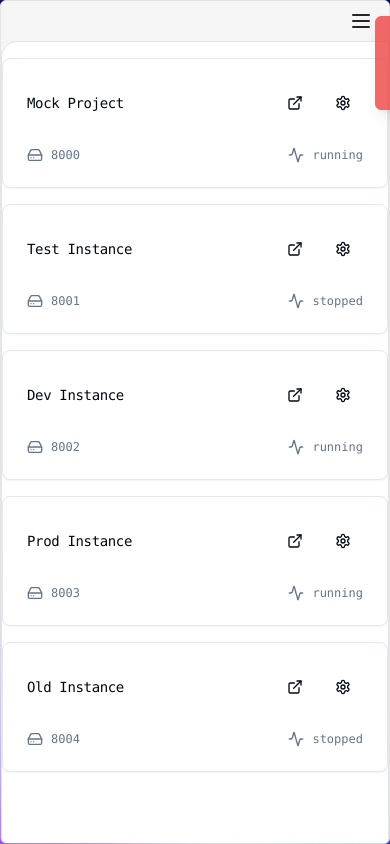
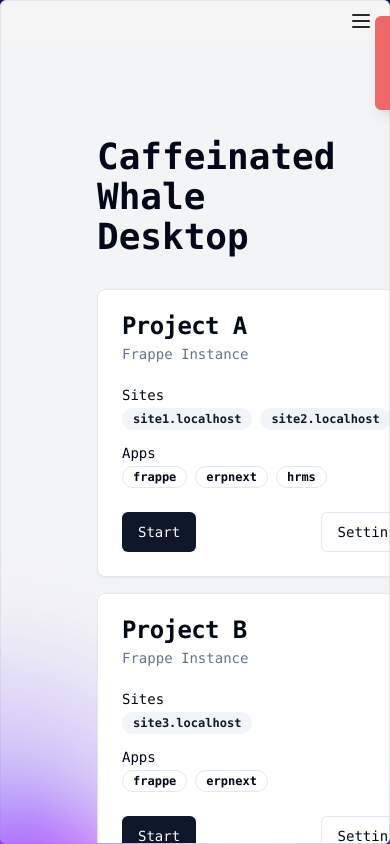
Before and after one commit to karotkriss/Caffeinated-Whale-Desktop, a Next.js app: page / in a window 390 px wide. Built offline with nearby package versions, Linux system fonts and the light colour scheme.

Commit message:
add: updated cards and implemented sheets for instance settings

```diff
--- a/src/app/page.tsx
+++ b/src/app/page.tsx
@@ -1,95 +1,50 @@
-'use client'
+"use client"
 
 import { useState, useEffect } from 'react'
-import { Button } from '@/components/ui/button'
-import { Card, CardHeader, CardTitle, CardContent } from '@/components/ui/card'
-import { Settings, ExternalLink, HardDrive, Activity } from 'lucide-react'
-import { InstanceSettingsPopup } from '@/components/InstanceSettingsPopup'
-
+import { InstanceCard } from '@/components/InstanceCard'
 
 interface FrappeInstance {
   projectName: string
-  ports: string[]
-  status: string
+  sites: string[]
+  apps: string[]
 }
 
 export default function Home() {
   const [instances, setInstances] = useState<FrappeInstance[]>([])
-  const [selectedInstance, setSelectedInstance] = useState<FrappeInstance | null>(null)
 
   useEffect(() => {
-    loadInstances()
+    // In a real application, you would fetch this data from your backend
+    const mockInstances: FrappeInstance[] = [
+      {
+        projectName: "Project A",
+        sites: ["site1.localhost", "site2.localhost"],
+        apps: ["frappe", "erpnext", "hrms"]
+      },
+      {
+        projectName: "Project B",
+        sites: ["site3.localhost"],
+        apps: ["frappe", "erpnext"]
+      }
+    ]
+    setInstances(mockInstances)
   }, [])
 
-  const loadInstances = async () => {
-    if (typeof window !== 'undefined' && window.electronAPI) {
-      const loadedInstances = await window.electronAPI.listFrappeInstances()
-      setInstances(loadedInstances)
-    } else {
-      console.log('Electron API not available')
-      // You can set some mock data here for development in the browser
-      setInstances([
-        { projectName: 'Mock Project', ports: ['8000'], status: 'running' },
-        { projectName: 'Test Instance', ports: ['8001'], status: 'stopped' },
-        { projectName: 'Dev Instance', ports: ['8002'], status: 'running' },
-        { projectName: 'Prod Instance', ports: ['8003'], status: 'running' },
-        { projectName: 'Old Instance', ports: ['8004'], status: 'stopped' }
-      ])
-    }
-  }
+  return (
+    <main className="flex min-h-screen flex-col justify-between p-24">
+      <div className="z-10 w-full max-w-5xl justify-between font-mono text-sm">
+        <h1 className="text-4xl font-bold mb-8">Caffeinated Whale Desktop</h1>
 
-  const handleOpenSettings = (instance: FrappeInstance) => {
-    setSelectedInstance(instance)
-  }
-
-  const handleCloseSettings = () => {
-    setSelectedInstance(null)
-  }
-
-  return (
-    <div className="flex min-h-screen flex-col items-center justify-between flex-1">
-      <div className="z-10 font-mono text-sm md:p-10 rounded-tl-2xl border border-neutral-200 dark:border-neutral-700 bg-white dark:bg-neutral-900 flex flex-col gap-2 flex-1 w-full overflow-y-auto">
-        <div className="mt-4 grid grid-cols-1 md:grid-cols-2 lg:grid-cols-3 gap-4">
-          {instances.map((instance: FrappeInstance, index: number) => (
-            <Card key={index} className="relative">
-              <CardHeader className="flex flex-row items-center justify-between space-y-0 pb-2">
-                <CardTitle className="text-sm font-medium pr-4">
-                  {instance.projectName}
-                </CardTitle>
-                <div className="flex space-x-2">
-                  <Button variant="ghost" size="icon" asChild>
-                    <a href={`http://localhost:${instance.ports[0]}`} target="_blank" rel="noopener noreferrer">
-                      <ExternalLink className="h-4 w-4" />
-                    </a>
-                  </Button>
-                  <Button variant="ghost" size="icon" onClick={() => handleOpenSettings(instance)}>
-                    <Settings className="h-4 w-4" />
-                  </Button>
-                </div>
-              </CardHeader>
-              <CardContent>
-                <div className="flex justify-between items-center mt-4">
-                  <div className="flex items-center space-x-2">
-                    <HardDrive className="h-4 w-4 text-muted-foreground" />
-                    <span className="text-xs text-muted-foreground">{instance.ports[0]}</span>
-                  </div>
-                  <div className="flex items-center space-x-2">
-                    <Activity className="h-4 w-4 text-muted-foreground" />
-                    <span className="text-xs text-muted-foreground">{instance.status}</span>
-                  </div>
-                </div>
-              </CardContent>
-            </Card>
+        <div className="grid grid-cols-1 md:grid-cols-2 lg:grid-cols-3 gap-4">
+          {instances.map((instance, index) => (
+            <InstanceCard
+              key={index}
+              projectName={instance.projectName}
+              sites={instance.sites}
+              apps={instance.apps}
+            />
           ))}
         </div>
       </div>
-      {selectedInstance && (
-        <InstanceSettingsPopup
-          instance={selectedInstance}
-          onClose={handleCloseSettings}
-          onReload={loadInstances}
-        />
-      )}
-    </div>
+    </main>
   )
 }
--- /dev/null
+++ b/src/components/InstanceCard.tsx
@@ -0,0 +1,87 @@
+import React, { useState } from 'react'
+import { Card, CardContent, CardDescription, CardFooter, CardHeader, CardTitle } from "@/components/ui/card"
+import { Button } from "@/components/ui/button"
+import { Badge } from "@/components/ui/badge"
+import { Sheet, SheetContent, SheetDescription, SheetFooter, SheetHeader, SheetTitle, SheetTrigger } from "@/components/ui/sheet"
+import { Input } from "@/components/ui/input"
+import { Label } from "@/components/ui/label"
+
+interface InstanceCardProps {
+    projectName: string
+    sites: string[]
+    apps: string[]
+}
+
+export function InstanceCard({ projectName, sites, apps }: InstanceCardProps) {
+    const [isRunning, setIsRunning] = useState(false)
+    const [openSheet, setOpenSheet] = useState(false)
+
+    const toggleInstance = () => {
+        setIsRunning(!isRunning)
+        // Here you would typically call an API to start/stop the instance
+    }
+
+    return (
+        <Card className="w-[350px]">
+            <CardHeader>
+                <CardTitle>{projectName}</CardTitle>
+                <CardDescription>Frappe Instance</CardDescription>
+            </CardHeader>
+            <CardContent>
+                <div className="grid w-full items-center gap-4">
+                    <div className="flex flex-col space-y-1.5">
+                        <Label htmlFor="sites">Sites</Label>
+                        <div className="flex flex-wrap gap-2">
+                            {sites.map((site, index) => (
+                                <Badge key={index} variant="secondary">{site}</Badge>
+                            ))}
+                        </div>
+                    </div>
+                    <div className="flex flex-col space-y-1.5">
+                        <Label htmlFor="apps">Apps</Label>
+                        <div className="flex flex-wrap gap-2">
+                            {apps.map((app, index) => (
+                                <Badge key={index} variant="outline">{app}</Badge>
+                            ))}
+                        </div>
+                    </div>
+                </div>
+            </CardContent>
+            <CardFooter className="flex justify-between">
+                <Button variant={isRunning ? "destructive" : "default"} onClick={toggleInstance}>
+                    {isRunning ? "Stop" : "Start"}
+                </Button>
+                <Sheet open={openSheet} onOpenChange={setOpenSheet}>
+                    <SheetTrigger asChild>
+                        <Button variant="outline">Settings</Button>
+                    </SheetTrigger>
+                    <SheetContent>
+                        <SheetHeader>
+                            <SheetTitle>{projectName} Settings</SheetTitle>
+                            <SheetDescription>
+                                Configure the settings for this Frappe instance.
+                            </SheetDescription>
+                        </SheetHeader>
+                        <div className="grid gap-4 py-4">
+                            <div className="grid grid-cols-4 items-center gap-4">
+                                <Label htmlFor="name" className="text-right">
+                                    Name
+                                </Label>
+                                <Input id="name" value={projectName} className="col-span-3" />
+                            </div>
+                            <div className="grid grid-cols-4 items-center gap-4">
+                                <Label htmlFor="port" className="text-right">
+                                    Port
+                                </Label>
+                                <Input id="port" value="8000" className="col-span-3" />
+                            </div>
+                        </div>
+                        <SheetFooter>
+                            <Button type="submit">Save changes</Button>
+                        </SheetFooter>
+                    </SheetContent>
+                </Sheet>
+            </CardFooter>
+        </Card>
+    )
+}
--- /dev/null
+++ b/src/components/ui/badge.tsx
@@ -0,0 +1,36 @@
+import * as React from "react"
+import { cva, type VariantProps } from "class-variance-authority"
+
+import { cn } from "@/lib/utils"
+
+const badgeVariants = cva(
+  "inline-flex items-center rounded-full border px-2.5 py-0.5 text-xs font-semibold transition-colors focus:outline-none focus:ring-2 focus:ring-ring focus:ring-offset-2",
+  {
+    variants: {
+      variant: {
+        default:
+          "border-transparent bg-primary text-primary-foreground hover:bg-primary/80",
+        secondary:
+          "border-transparent bg-secondary text-secondary-foreground hover:bg-secondary/80",
+        destructive:
+          "border-transparent bg-destructive text-destructive-foreground hover:bg-destructive/80",
+        outline: "text-foreground",
+      },
+    },
+    defaultVariants: {
+      variant: "default",
+    },
+  }
+)
+
+export interface BadgeProps
+  extends React.HTMLAttributes<HTMLDivElement>,
+    VariantProps<typeof badgeVariants> {}
+
+function Badge({ className, variant, ...props }: BadgeProps) {
+  return (
+    <div className={cn(badgeVariants({ variant }), className)} {...props} />
+  )
+}
+
+export { Badge, badgeVariants }
--- a/src/components/ui/sheet.tsx
+++ b/src/components/ui/sheet.tsx
@@ -3,7 +3,7 @@
 import * as React from "react"
 import * as SheetPrimitive from "@radix-ui/react-dialog"
 import { cva, type VariantProps } from "class-variance-authority"
-import { X } from "lucide-react"
+import { X } from 'lucide-react'
 
 import { cn } from "@/lib/utils"
 
@@ -31,7 +31,7 @@ const SheetOverlay = React.forwardRef<
 SheetOverlay.displayName = SheetPrimitive.Overlay.displayName
 
 const sheetVariants = cva(
-  "fixed z-50 gap-4 bg-background p-6 shadow-lg transition ease-in-out data-[state=open]:animate-in data-[state=closed]:animate-out data-[state=closed]:duration-300 data-[state=open]:duration-500",
+  "fixed z-50 gap-4 bg-background p-6 shadow-lg transition ease-in-out data-[state=closed]:duration-300 data-[state=open]:duration-500 data-[state=open]:animate-in data-[state=closed]:animate-out",
   {
     variants: {
       side: {
@@ -40,7 +40,7 @@ const sheetVariants = cva(
           "inset-x-0 bottom-0 border-t data-[state=closed]:slide-out-to-bottom data-[state=open]:slide-in-from-bottom",
         left: "inset-y-0 left-0 h-full w-3/4 border-r data-[state=closed]:slide-out-to-left data-[state=open]:slide-in-from-left sm:max-w-sm",
         right:
-          "inset-y-0 right-0 h-full w-3/4  border-l data-[state=closed]:slide-out-to-right data-[state=open]:slide-in-from-right sm:max-w-sm",
+          "inset-y-0 right-0 h-full w-3/4 border-l data-[state=closed]:slide-out-to-right data-[state=open]:slide-in-from-right sm:max-w-sm",
       },
     },
     defaultVariants: {
@@ -51,7 +51,7 @@ const sheetVariants = cva(
 
 interface SheetContentProps
   extends React.ComponentPropsWithoutRef<typeof SheetPrimitive.Content>,
-    VariantProps<typeof sheetVariants> {}
+  VariantProps<typeof sheetVariants> { }
 
 const SheetContent = React.forwardRef<
   React.ElementRef<typeof SheetPrimitive.Content>,
@@ -64,11 +64,11 @@ const SheetContent = React.forwardRef<
       className={cn(sheetVariants({ side }), className)}
       {...props}
     >
-      {children}
       <SheetPrimitive.Close className="absolute right-4 top-4 rounded-sm opacity-70 ring-offset-background transition-opacity hover:opacity-100 focus:outline-none focus:ring-2 focus:ring-ring focus:ring-offset-2 disabled:pointer-events-none data-[state=open]:bg-secondary">
         <X className="h-4 w-4" />
         <span className="sr-only">Close</span>
       </SheetPrimitive.Close>
+      {children}
     </SheetPrimitive.Content>
   </SheetPortal>
 ))
```
